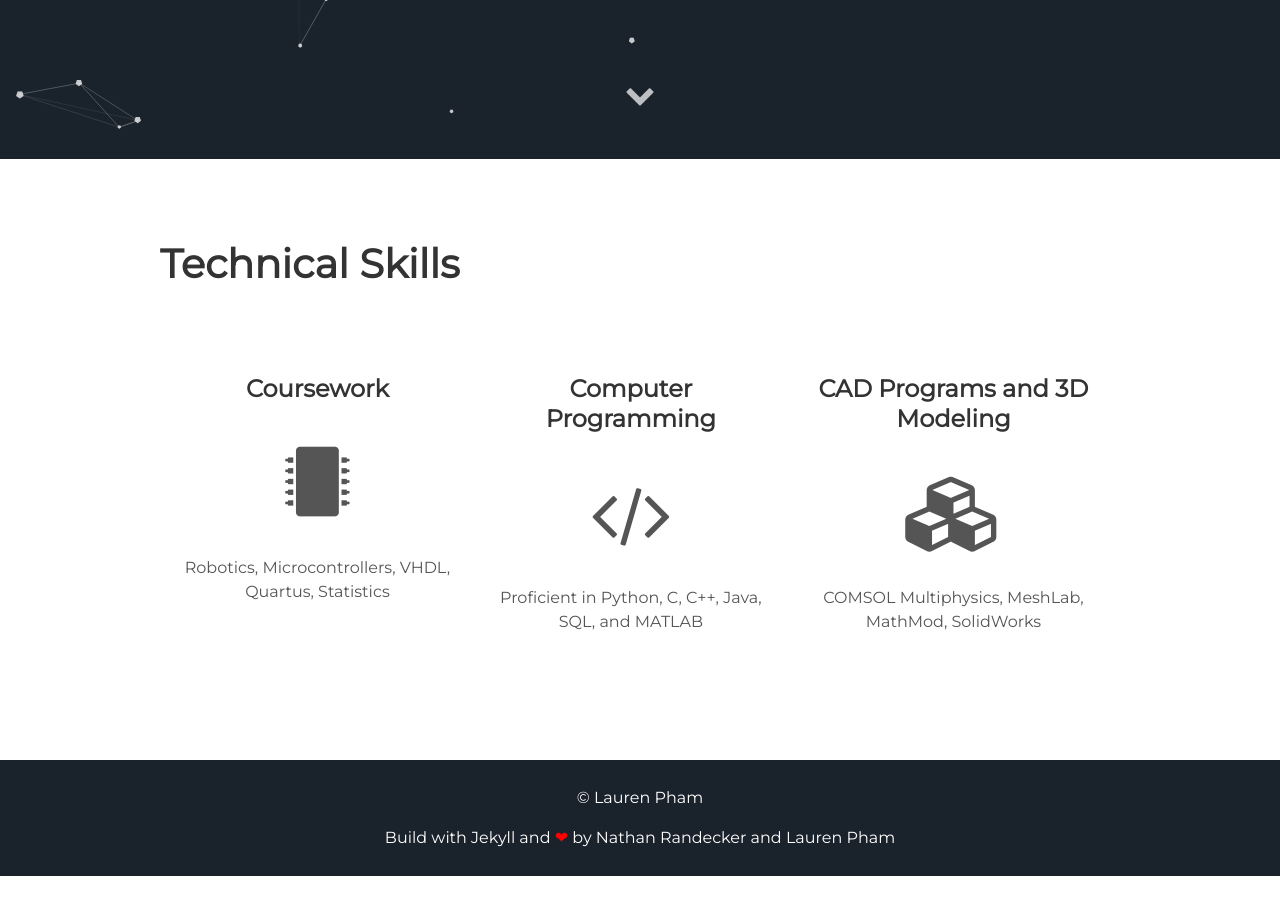
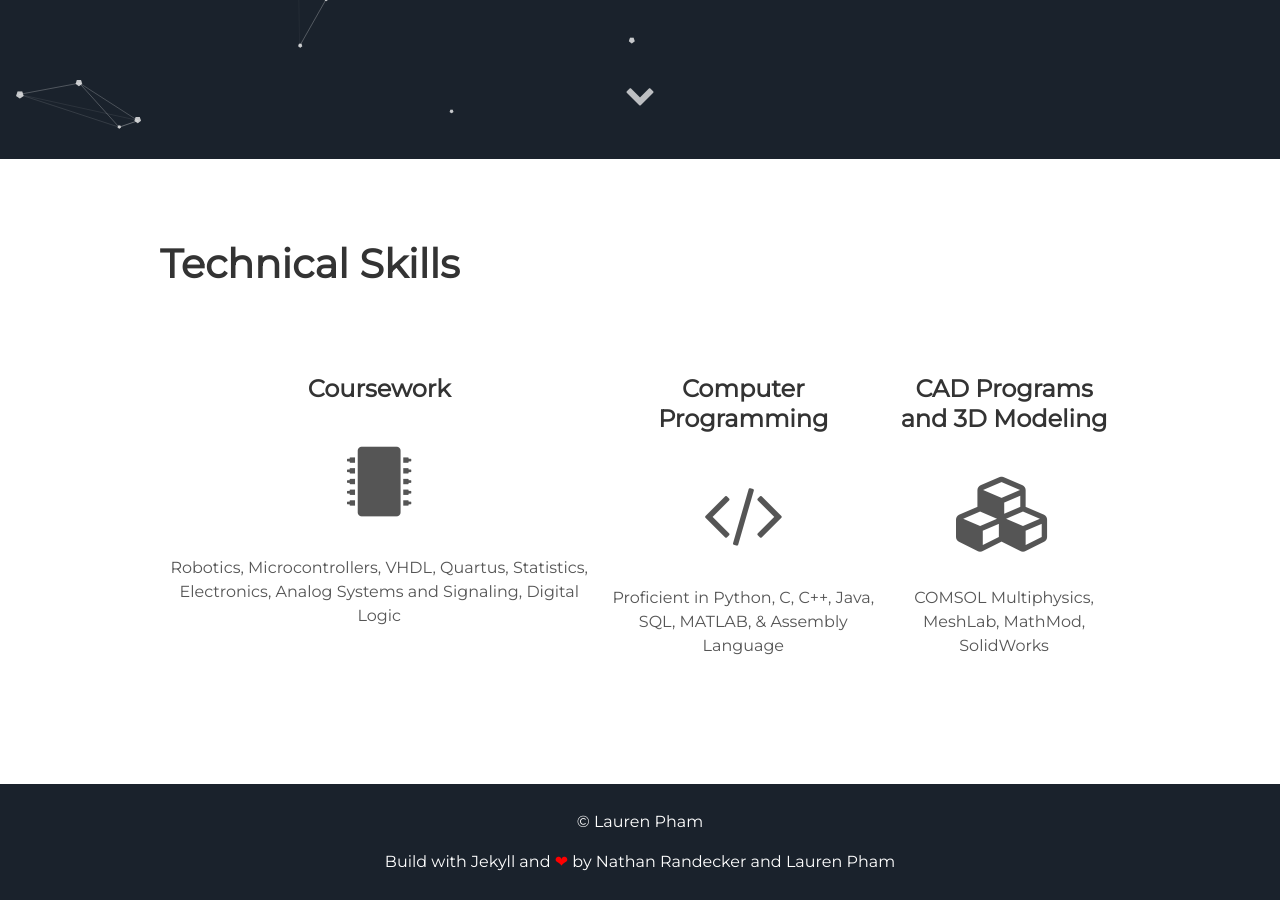
Before and after one commit to laurenpham/techskills, a Jekyll site: the page built from index.html, in a window 1280 px wide and 900 px high, scrolled down 741 px. Built offline with Jekyll 4.4.1, drawn with Linux system fonts in a browser that asks for light colours; before the commit the page ends 1617 px from its top, so only the background shows below that.

Commit message:
Update about.html

```diff
--- a/_includes/about.html
+++ b/_includes/about.html
@@ -8,15 +8,13 @@
         <div class="tech">
           <h3>Coursework</h3>
           <i class="fa fa-microchip"></i>
-          <p>Robotics, Microcontrollers, VHDL, Quartus, Statistics</p>
+          <p>Robotics, Microcontrollers, VHDL, Quartus, Statistics, Electronics, Analog Systems and Signaling, Digital Logic</p>
         </div>
-
         <div class="tech">
           <h3>Computer Programming</h3>
           <i class="fa fa-code"></i>
-          <p>Proficient in Python, C, C++, Java, SQL, and MATLAB</p>
+          <p>Proficient in Python, C, C++, Java, SQL, MATLAB, & Assembly Language</p>
         </div>
-
         <div class="tech">
           <h3>CAD Programs and 3D Modeling</h3>
           <i class="fa fa-cubes"></i>
```
